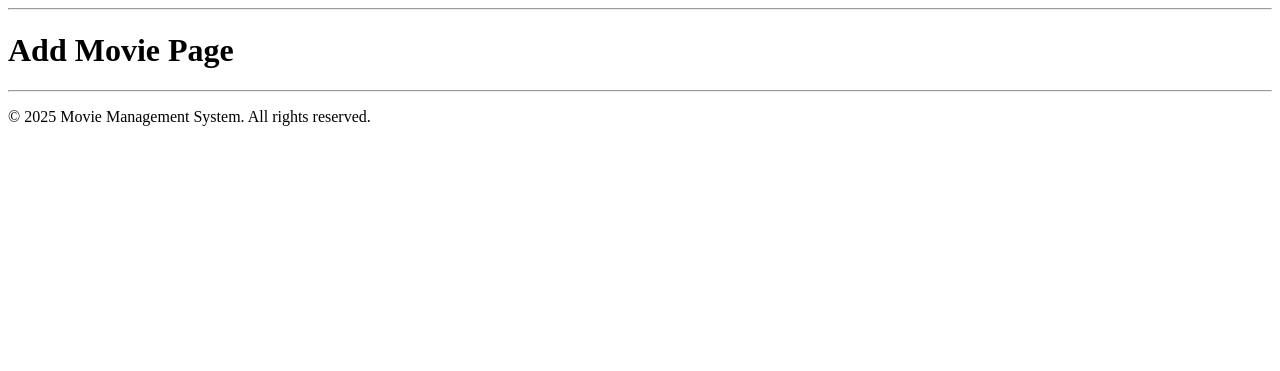
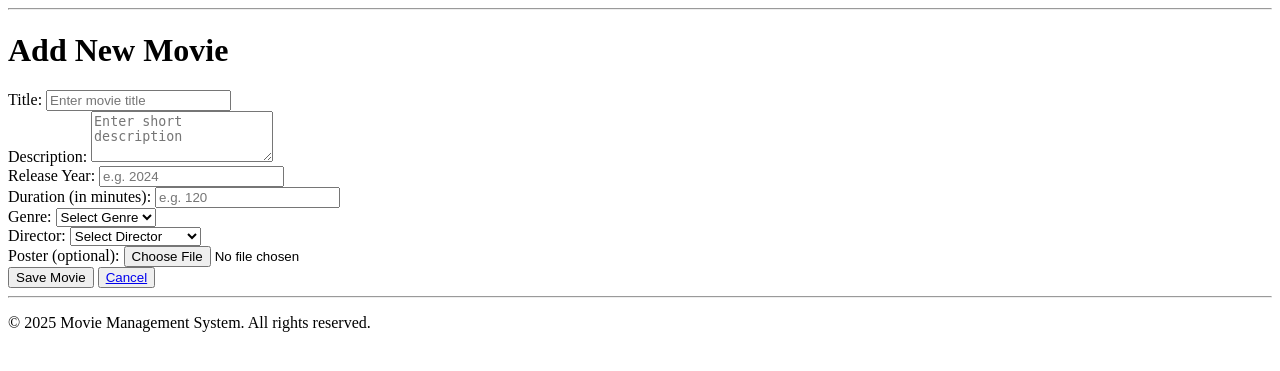
Before and after one commit to pragnakalpdev66/Django_task, a Django app: page /movies/addmoviepage/ in a window 1280 px wide. Shown: the part 168-539 px from the top of the page. Run offline with Django 4.2, Linux system fonts and the light colour scheme; data comes from the database, SQL or seed files in the repository.

Commit message:
updated code with some feature

```diff
--- a/MovieManagementSystem/MovieManagement/moviemanagement/movies/templates/movies/addgenre.html
+++ b/MovieManagementSystem/MovieManagement/moviemanagement/movies/templates/movies/addgenre.html
@@ -9,11 +9,11 @@
         <form action="{% url 'movies:addgenre' %}" method="post">
             {% csrf_token %}
             <div><label for="genre-name">Genre Name</label>
-                <input type="text" name="genre_name" id="genre-name"placeholder="e.g. Action, Comedy, Drama"/>
+                <input type="text" name="genre_name" id="genre-name" placeholder="e.g. Action, Comedy, Drama"/>
             </div>
             <div class="btn">
                 <button type="submit">Save Genre</button>
-                <button>Cancel</button>
+                <button><a href="{% url 'movies:genre' %}">Cancel</a></button>
             </div>
         </form>
     </div>
--- a/MovieManagementSystem/MovieManagement/moviemanagement/movies/templates/movies/addmovie.html
+++ b/MovieManagementSystem/MovieManagement/moviemanagement/movies/templates/movies/addmovie.html
@@ -5,9 +5,62 @@
 {% block content %}
 <div class="movie-container">
     <div></div>
-    <h1>Add Movie Page</h1>
-    {% comment %} <div>
-        <a class="nav-link" href="{% url 'movies:addgenre' %}">Add Genre</a>
-    </div> {% endcomment %}
+    <h1>Add New Movie</h1>
+
+    <form action="{% url 'movies:addmovie' %}" method="POST">
+        {% csrf_token %}
+
+        <div class="movie-title">
+            <label for="title">Title:</label>
+            <input type="text" name="title" id="title" placeholder="Enter movie title" required>
+        </div>
+
+        <div class="description">
+            <label for="description">Description:</label>
+            <textarea name="description" id="description" rows="3" placeholder="Enter short description"></textarea>
+        </div>
+
+        <div class="release-year">
+            <label for="release_year">Release Year:</label>
+            <input type="number" name="release_year" id="release_year" placeholder="e.g. 2024">
+        </div>
+
+        <div class="duration">
+            <label for="duration" >Duration (in minutes):</label>
+            <input type="number" name="duration" id="duration" placeholder="e.g. 120">
+        </div>
+
+        <div class="genre-dropdown">
+            <label for="genre" class="form-label fw-bold">Genre:</label>
+            <select name="genre" id="genre" class="form-select" required>
+                <option value="">Select Genre</option>
+                {% for g in genres %}
+                    <option value="{{ g.id }}">{{ g.genre_name }}</option>
+                {% endfor %}
+            </select>
+        </div>
+
+        <div class="director-dropdown">
+            <label for="director">Director:</label>
+            <select name="director" id="director">
+                <option value="">Select Director</option>
+                {% for d in directors %}
+                    <option value="{{ d.id }}">{{ d.person_name }}</option>
+                {% empty %}
+                    <option disabled>No directors found</option>
+                {% endfor %}
+            </select>
+        </div>
+
+        <div class="poster">
+            <label for="poster">Poster (optional):</label>
+            <input type="file" name="poster" id="poster" />
+        </div>
+
+        <div class="btn">
+            <button type="submit">Save Movie</button>
+            <button><a href="{% url 'movies:movie' %}">Cancel</a></button>
+        </div>
+    </form>
 </div>
 {% endblock content %}
--- a/MovieManagementSystem/MovieManagement/moviemanagement/movies/templates/movies/genre.html
+++ b/MovieManagementSystem/MovieManagement/moviemanagement/movies/templates/movies/genre.html
@@ -9,9 +9,6 @@
         <a class="nav-link" href="{% url 'movies:addgenre' %}">Add New Genre</a>
     </div>
     <div>
-        {% comment %} {% for genre in genres %}
-            {{ genre.genre_name }}
-        {% endfor %} {% endcomment %}
         {% for genre in genres %}
         <p>{{ genre.genre_name }}</p>
         {% empty %}
--- a/MovieManagementSystem/MovieManagement/moviemanagement/movies/urls.py
+++ b/MovieManagementSystem/MovieManagement/moviemanagement/movies/urls.py
@@ -4,15 +4,16 @@ from . import views
 app_name = "movies"
 
 urlpatterns = [
-    path('homepage/', views.HomePageView, name='home'),
+    path('homepage/', views.HomePageView.as_view(), name='home'),
 
-    path('moviepage/', views.MoviePageView, name='movie'),
-    path('addmoviepage/', views.AddMovieView, name='addmovie'),
-    path('movieDetailpage/', views.MovieDetailView, name='movieDetail'),
+    path('moviepage/', views.MoviePageView.as_view(), name='movie'),
+    path('addmoviepage/', views.AddMovieView.as_view(), name='addmovie'),
+    path('movie/manage_cast_languages/<int:movie_id>/', views.ManageCastLanguagesView.as_view(), name='manage-cast-languages'),
+    path('movieDetailpage/', views.MovieDetailView.as_view(), name='movieDetail'),
 
-    path('genrepage/', views.GenrePageView, name='genre'),
-    path('addgenrepage/', views.AddGenreView, name='addgenre'),
+    path('genrepage/', views.GenrePageView.as_view(), name='genre'),
+    path('addgenrepage/', views.AddGenreView.as_view(), name='addgenre'),
 
-    path('peoplepage/', views.PeoplePageView, name='people'),
-    path('addpeoplepage/', views.AddPeopleView, name='addpeople'),
+    path('peoplepage/', views.PeoplePageView.as_view(), name='people'),
+    path('addpeoplepage/', views.AddPeopleView.as_view(), name='addpeople'),
 ]
--- a/MovieManagementSystem/MovieManagement/moviemanagement/movies/views.py
+++ b/MovieManagementSystem/MovieManagement/moviemanagement/movies/views.py
@@ -1,73 +1,305 @@
-from django.shortcuts import render, redirect # type: ignore
-# from django.template import loader
-from django.views import generic # type: ignore
-# from django.http import HttpResponse
-from django.views.decorators.csrf import csrf_protect # type: ignore
+# from django.shortcuts import render, redirect # type: ignore
+# # from django.template import loader
+# from django.views import generic # type: ignore
+# # from django.http import HttpResponse# from django.urls import reverse_lazy
+# from django.views.decorators.csrf import csrf_protect # type: ignore
 
-from movies.models import Genre
-from movies.models import Person
+# from movies.models import Genre
+# from movies.models import Person
 
-# home
-def HomePageView(request):
-    return render(request, 'movies/home.html')
+# # home
+# def HomePageView(request):
+#     return render(request, 'movies/home.html')
 
-# movie
-def MoviePageView(request):
-    return render(request, 'movies/movie.html')
+# # movie
+# def MoviePageView(request):
+#     return render(request, 'movies/movie.html')
 
-def AddMovieView(request):
-    if request.method == 'POST':
-        print("entering addmovie block")
-    return render(request, 'movies/addmovie.html')
+# def AddMovieView(request):
+#     if request.method == 'POST':
+#         print("entering addmovie block")
+#         title = request.POST.get('title')
+#         description = request.POST.get('description')
+#         release_year = request.POST.get('release_year')
+#         duration = request.POST.get('duration')
+#         genre_name = request.POST.get('genre') or request.POST.get('genre_name')
+#         director_id = request.POST.get('director')
+#         # Basic validation
+#         if title:
+#             # find or create genre by name or id
+#             genre_obj = None
+#             try:
+#                 if genre_name and genre_name.isdigit():
+#                     genre_obj = Genre.objects.filter(id=int(genre_name)).first()
+#                 elif genre_name:
+#                     genre_obj = Genre.objects.filter(genre_name__iexact=genre_name).first()
+#             except Exception:
+#                 genre_obj = None
+#             # find director if provided
+#             director_obj = None
+#             try:
+#                 if director_id and director_id.isdigit():
+#                     director_obj = Person.objects.filter(id=int(director_id), role_type=Person.Role.DIRECTOR).first()
+#             except Exception:
+#                 director_obj = None
+#             # create movie
+#             try:
+#                 m = Genre  # dummy to satisfy lint
+#                 from movies.models import Movie
+#                 movie = Movie.objects.create(
+#                     title=title,
+#                     description=description or None,
+#                     release_year=int(release_year) if release_year and release_year.isdigit() else None,
+#                     duration=int(duration) if duration and duration.isdigit() else None,
+#                     genre=genre_obj,
+#                     director=director_obj
+#                 )
+#                 print(f"Created movie: {movie}")
+#                 return redirect('movies:movie')
+#             except Exception as e:
+#                 print('Error creating movie:', e)
+#     return render(request, 'movies/addmovie.html')
 
-def MovieDetailView(request):
-    return render(request, 'movies/movieDetail.html')
+# def MovieDetailView(request):
+#     return render(request, 'movies/movieDetail.html')
 
-# people
-def PeoplePageView(request):
-    return render(request, 'movies/people.html')
+# # people
+# def PeoplePageView(request):
+#     return render(request, 'movies/people.html')
 
-@csrf_protect
-def AddPeopleView(request):
-    if request.method == 'POST':
-        print("entering addpeople block")
+# @csrf_protect
+# # def AddPeopleView(request):
+# #     if request.method == 'POST':
+# #         print("entering addpeople block")
+# #         person_name = request.POST.get('person_name')
+# #         role_type = request.POST.get('role_type')
+# #         # template uses 'biography' field name for bio
+# #         bio = request.POST.get('biography') or request.POST.get('bio')
+# #         if person_name and role_type:
+# #             Person.objects.create(person_name=person_name, role_type=role_type, bio=bio)
+# #             return redirect('movies:people')
+# #     context = {
+# #         'role_choices': Person.Role.choices,
+# #     }
+# #     return render(request, 'movies/addpeople.html')
+
+# class AddMovieView(CreateView):
+#     model = Movie
+#     template_name = 'movies/add_movie.html'
+#     fields = ['title', 'description', 'release_year', 'duration', 'genre', 'director', 'poster']
+
+#     def get_context_data(self, **kwargs):
+#         context = super().get_context_data(**kwargs)
+#         context['genres'] = Genre.objects.all()
+#         context['directors'] = Person.objects.filter(role_type='director')
+#         return context
+
+#     def form_valid(self, form):
+#         movie = form.save()
+#         # redirect to manage cast and languages page
+#         return redirect('manage_cast_language', pk=movie.pk)
+
+# # genre
+# def GenrePageView(request):
+#     print("GenrePageView called!")
+#     gneres = Genre.objects.all()
+#     return render(request, 'movies/genre.html',{"genres":gneres})
+
+# @csrf_protect
+# def AddGenreView(request):
+#     if request.method == 'POST':
+#         print("entering addgenre block")
+#         genre_name = request.POST.get('genre_name')
+#         if genre_name:  # Check: not empty
+#             Genre.objects.create(genre_name=genre_name)
+#             return redirect('movies:genre')
+
+#         # data = Genre(name = genre_name)
+#         # data = request.POST
+#         print("printingggggggg genreee:  ",genre_name)
+
+#         # return redirect('movies:addgenre')
+#     return render(request, 'movies/addgenre.html')  ## if GET then render
+#     # data.save()
+
+#         # Genre.objects.create(
+#         #     genre_name = g_name
+#         # )
+#     return redirect('/GenrePageView')
+
+
+
+
+
+from django.shortcuts import render, redirect, get_object_or_404
+from django.views import View
+from django.views.generic import TemplateView
+from django.views.decorators.csrf import csrf_protect
+from django.utils.decorators import method_decorator
+from movies.models import Genre, Person, Movie, MovieCast, MovieLanguage
+
+# Home
+class HomePageView(TemplateView):
+    template_name = 'movies/home.html'
+
+# Movie
+class MoviePageView(TemplateView):
+    template_name = 'movies/movie.html'
+
+@method_decorator(csrf_protect, name='dispatch')
+class AddMovieView(View):
+    template_name = 'movies/addmovie.html'
+
+    def get(self, request, *args, **kwargs):
+        genres = Genre.objects.all()
+        directors = Person.objects.filter(role_type=Person.Role.DIRECTOR)
+        context = {'genres': genres, 'directors': directors}
+        return render(request, self.template_name, context)
+
+    def post(self, request, *args, **kwargs):
+        print("Entering AddMovieView POST block")
+
+        title = request.POST.get('title')
+        description = request.POST.get('description')
+        release_year = request.POST.get('release_year')
+        duration = request.POST.get('duration')
+        genre_name = request.POST.get('genre') or request.POST.get('genre_name')
+        director_id = request.POST.get('director')
+
+        if title:
+            genre_obj = None
+            if genre_name:
+                try:
+                    if genre_name.isdigit():
+                        genre_obj = Genre.objects.filter(id=int(genre_name)).first()
+                    else:
+                        genre_obj = Genre.objects.filter(genre_name__iexact=genre_name).first()
+                except Exception as e:
+                    print("Genre lookup error:", e)
+
+            director_obj = None
+            if director_id:
+                try:
+                    if director_id.isdigit():
+                        director_obj = Person.objects.filter(
+                            id=int(director_id),
+                            role_type=Person.Role.DIRECTOR
+                        ).first()
+                except Exception as e:
+                    print("Director lookup error:", e)
+
+            try:
+                movie = Movie.objects.create(
+                    title=title,
+                    description=description or None,
+                    release_year=int(release_year) if release_year and release_year.isdigit() else None,
+                    duration=int(duration) if duration and duration.isdigit() else None,
+                    genre=genre_obj,
+                    director=director_obj
+                )
+                print(f"Created movie: {movie}")
+                # redirect to manage cast/language after adding
+                return redirect('movies:manage-cast-languages', movie_id=movie.id)
+            except Exception as e:
+                print("Error creating movie:", e)
+
+        genres = Genre.objects.all()
+        directors = Person.objects.filter(role_type=Person.Role.DIRECTOR)
+        context = {'genres': genres, 'directors': directors}
+        return render(request, self.template_name, context)
+
+class MovieDetailView(TemplateView):
+    template_name = 'movies/movieDetail.html'
+
+#People
+class PeoplePageView(TemplateView):
+    template_name = 'movies/people.html'
+
+@method_decorator(csrf_protect, name='dispatch')
+class AddPeopleView(View):
+    template_name = 'movies/addpeople.html'
+
+    def get(self, request, *args, **kwargs):
+        context = {'role_choices': Person.Role.choices}
+        return render(request, self.template_name, context)
+
+    def post(self, request, *args, **kwargs):
+        print("Entering AddPeopleView POST block")
         person_name = request.POST.get('person_name')
         role_type = request.POST.get('role_type')
-        bio = request.POST.get('bio')
-        if person_name:
-            Person.objects.create(person_name=person_name)
-            Person.objects.create(role_type=role_type)
-            Person.objects.create(bio=bio)
+        bio = request.POST.get('biography') or request.POST.get('bio')
+
+        if person_name and role_type:
+            Person.objects.create(person_name=person_name, role_type=role_type, bio=bio)
             return redirect('movies:people')
-    context = {
-        'role_choices': Person.Role.choices,
-    }
-    return render(request, 'movies/addpeople.html')
 
-# genre
-def GenrePageView(request):
-    print("GenrePageView called!")
-    gneres = Genre.objects.all()
-    return render(request, 'movies/genre.html',{"genres":gneres})
+        context = {'role_choices': Person.Role.choices}
+        return render(request, self.template_name, context)
 
-@csrf_protect
-def AddGenreView(request):
-    if request.method == 'POST':
-        print("entering addgenre block")
+# Genre
+class GenrePageView(TemplateView):
+    template_name = 'movies/genre.html'
+
+    def get_context_data(self, **kwargs):
+        context = super().get_context_data(**kwargs)
+        context['genres'] = Genre.objects.all()
+        return context
+
+@method_decorator(csrf_protect, name='dispatch')
+class AddGenreView(View):
+    template_name = 'movies/addgenre.html'
+
+    def get(self, request, *args, **kwargs):
+        return render(request, self.template_name)
+
+    def post(self, request, *args, **kwargs):
+        print("Entering AddGenreView POST block")
         genre_name = request.POST.get('genre_name')
-        if genre_name:  # Check: not empty
+        if genre_name:
             Genre.objects.create(genre_name=genre_name)
             return redirect('movies:genre')
+        return render(request, self.template_name)
 
-        # data = Genre(name = genre_name)
-        # data = request.POST
-        print("printingggggggg genreee:  ",genre_name)
 
-        # return redirect('movies:addgenre')
-    return render(request, 'movies/addgenre.html')  ## if GET then render
-    # data.save()
+#cast and lang
+@method_decorator(csrf_protect, name='dispatch')
+class ManageCastLanguagesView(View):
+    template_name = 'movies/manage_cast_languages.html'
 
-        # Genre.objects.create(
-        #     genre_name = g_name
-        # )
-    return redirect('/GenrePageView')
+    def get(self, request, movie_id, *args, **kwargs):
+        movie = get_object_or_404(Movie, id=movie_id)
+        actors = Person.objects.filter(role_type=Person.Role.ACTOR)
+        languages = MovieLanguage.objects.all()
+        cast_list = MovieCast.objects.filter(movie_name=movie)
+        movie_languages = MovieLanguage.objects.filter(movie_name=movie)
+
+        context = {
+            'movie': movie,
+            'actors': actors,
+            'languages': languages,
+            'cast_list': cast_list,
+            'movie_languages': movie_languages,
+        }
+        return render(request, self.template_name, context)
+
+    def post(self, request, movie_id, *args, **kwargs):
+        movie = get_object_or_404(Movie, id=movie_id)
+        print("ManageCastLanguagesView POST triggered")
+
+        if 'add_cast' in request.POST:
+            actor_id = request.POST.get('actor')
+            character_name = request.POST.get('character_name')
+            if actor_id and character_name:
+                actor = Person.objects.filter(id=actor_id, role_type=Person.Role.ACTOR).first()
+                if actor:
+                    MovieCast.objects.create(movie_name=movie, actor=actor, character_name=character_name)
+
+        elif 'add_language' in request.POST:
+            lang_code = request.POST.get('language')
+            if lang_code:
+                MovieLanguage.objects.create(movie_name=movie, language=lang_code)
+
+        elif 'done' in request.POST:
+            return redirect('movies:moviedetail')
+
+        return redirect('movies:manage-cast-languages', movie_id=movie.id)
```
Also changed, not shown: MovieManagementSystem/MovieManagement/moviemanagement/movies/models.py (+23 -5 lines), MovieManagementSystem/MovieManagement/moviemanagement/movies/templates/movies/addpeople.html (+12 -4 lines), MovieManagementSystem/MovieManagement/moviemanagement/movies/templates/movies/manage_cast_language.html (added, +56 -0 lines), MovieManagementSystem/MovieManagement/moviemanagement/movies/templates/movies/movie.html (+29 -3 lines), MovieManagementSystem/MovieManagement/moviemanagement/db.sqlite3, MovieManagementSystem/MovieManagement/moviemanagement/movies/migrations/0004_alter_movie_duration_alter_movie_poster_and_more.py (added), MovieManagementSystem/MovieManagement/moviemanagement/movies/migrations/0005_rename_language_name_language_language_and_more.py (added).
